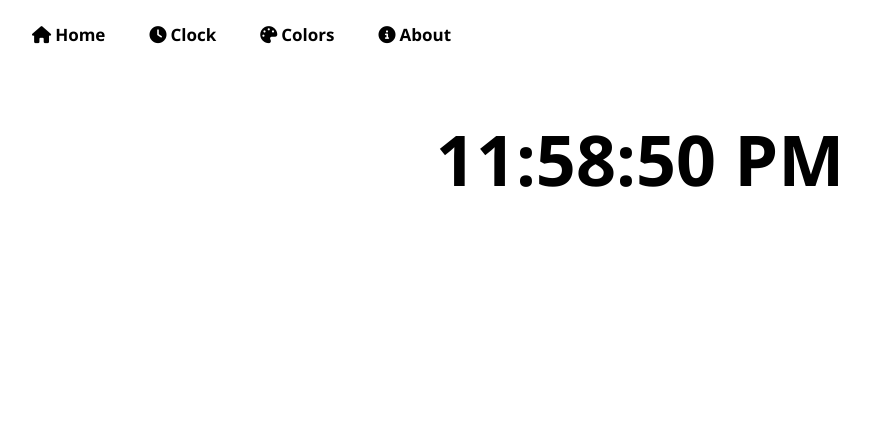
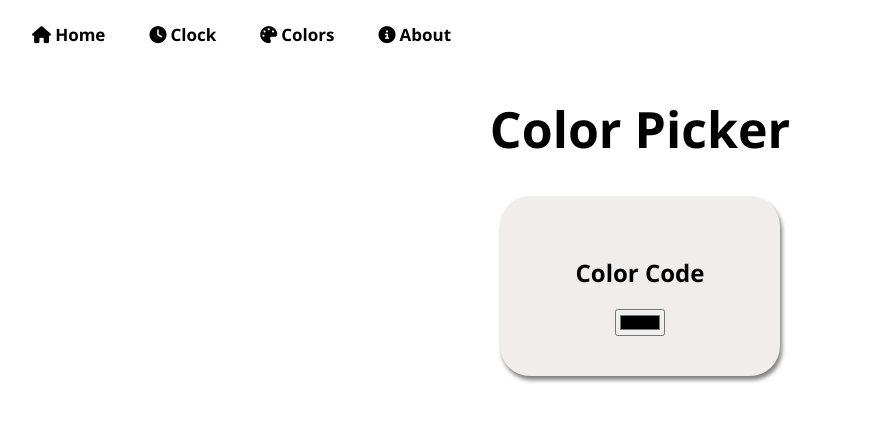
Before and after one commit to Sadman-123/Word_Counter, a React (Vite) app: page /word_counter in a window 1280 px wide. Shown: the top 422 px of the page, without its empty margins (0-869 px from the left). Built offline with nearby package versions, Linux system fonts and the light colour scheme.

Commit message:
Some changes

```diff
--- a/src/App.jsx
+++ b/src/App.jsx
@@ -3,13 +3,15 @@ import Heading from './component/Heading'
 import Input from './component/Input'
 import Nav from './pages/Nav'
 import Clock from './pages/Clock'
+import Color from './pages/Color'
 const App = () => {
   return (
     <div>
       <Nav/>
       {/* <Heading/>
-      <Input/> */}
-      <Clock/>
+      <Input/>
+      <Clock/> */}
+      <Color/>
     </div>
   )
 }
--- a/src/CSS/style.css
+++ b/src/CSS/style.css
@@ -64,3 +64,24 @@
     font-family: 'Segoe UI', Tahoma, Geneva, Verdana, sans-serif;
     font-size: 70px;
 }
+.clr{
+    text-align: center;
+}
+.clr h1{
+    font-family: 'Segoe UI', Tahoma, Geneva, Verdana, sans-serif;
+    font-size: 50px;
+}
+.clr .container{
+    display: flex;
+    justify-content: center;
+}
+.clr .clrcanvas{
+    background-color: rgb(241, 237, 237);
+    padding: 40px;
+    width: 200px;
+    box-shadow: 2px 4px 4px gray;
+    border-radius: 30px;
+}
+.clr h2{
+    font-family: 'Segoe UI', Tahoma, Geneva, Verdana, sans-serif;
+}
--- /dev/null
+++ b/src/pages/Color.jsx
@@ -0,0 +1,17 @@
+import React from 'react'
+import '../CSS/style.css'
+const Color = () => {
+  return (
+    <div className='clr'>
+<h1>Color Picker</h1>
+<div className="container">
+<div className="clrcanvas">
+    <h2>Color Code</h2>
+    <input type="color" name="" id="" />
+</div>
+</div>
+    </div>
+  )
+}
+
+export default Color
```
